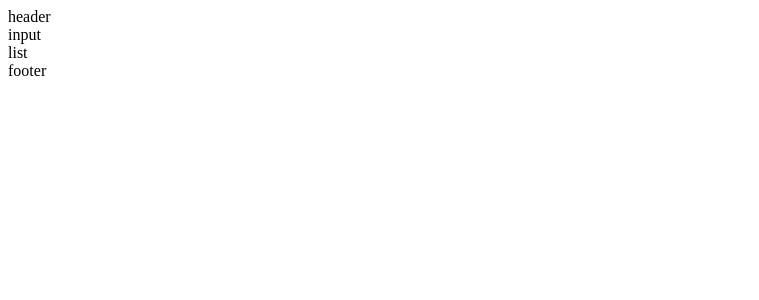
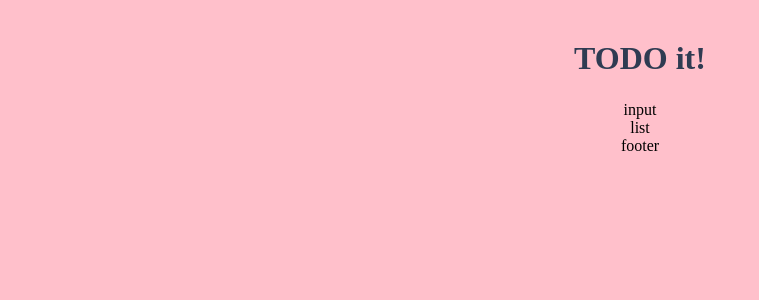
Before and after one commit to yejipractice/VueStudy, a Vue app: page / in a window 1280 px wide. Shown: the top 300 px of the page, without its empty margins (0-759 px from the left). Built offline with nearby package versions, Linux system fonts and the light colour scheme.

Commit message:
TodoHeader component 기본 세팅

```diff
--- a/src/App.vue
+++ b/src/App.vue
@@ -26,5 +26,18 @@
 </script>
 
 <style>
-
+  body{
+        text-align: center;
+        background-color: pink;
+    }
+  input{
+    border-style: groove;
+    width: 200px;
+  }
+  button{
+    border-style: groove;
+  }
+  .shadow{
+    box-shadow: 5px 10px 10px rgba(0, 0, 0, 0.03);
+  }
 </style>
--- a/src/components/TodoHeader.vue
+++ b/src/components/TodoHeader.vue
@@ -1,5 +1,7 @@
 <template>
-    <div>header</div>
+    <header>
+        <h1>TODO it!</h1>
+    </header>
 </template>
 
 <script>
@@ -9,4 +11,9 @@
 </script>
 
 <style>
+    h1 {
+        color: #2F3B52;
+        font-weight: 900;
+        margin: 2.5rem 0 1.5rem;
+    }
 </style>
```
